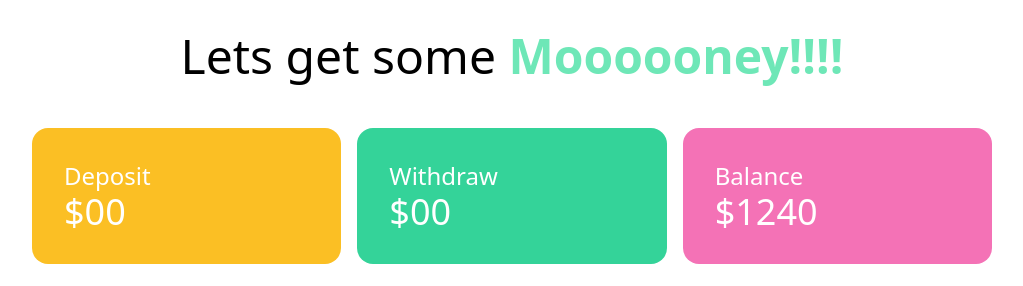
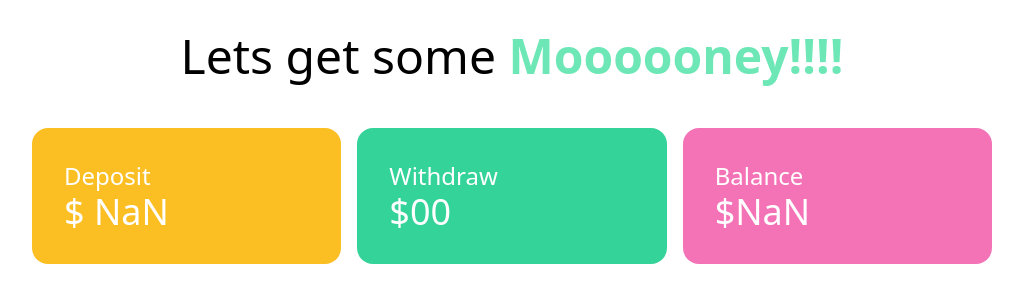
Before and after one commit to Hridoymozumder24/baap-er-bank, a plain HTML site: page banking.html in a window 1280 px wide. Both pictures are taken after a click on the button "Deposit Here". Shown: the top 286 px of the page, without its empty margins (128-1151 px from the left). Drawn offline with nearby package versions, Linux system fonts and the light colour scheme.

Commit message:
balancetotal

```diff
--- a/banking.html
+++ b/banking.html
@@ -17,7 +17,7 @@
                               <div class="grid grid-cols-3 gap-4 ">
                                        <div class="bg-yellow-400 p-8 rounded-2xl mt-4 text-white">
                                         <h3 class="text-2xl">Deposit</h3>
-                                        <h4 class="text-4xl">$00</h4>
+                                        <h4  class="text-4xl">$ <span id="deposit-total">00</span></h4>
                                        </div>
                                        <div class="bg-green-400 p-8 rounded-2xl mt-4 text-white">
                                         <h3 class="text-2xl">Withdraw</h3>
@@ -25,7 +25,7 @@
                                        </div>
                                        <div class="bg-pink-400 p-8 rounded-2xl mt-4 text-white">
                                         <h3 class="text-2xl">Balance</h3>
-                                        <h4 class="text-4xl">$1240</h4>
+                                        <h4 class="text-4xl">$<span id="balance-total">1240</span></h4>
                                        </div>
                               </div>
                     </section>
--- a/js/login.js
+++ b/js/login.js
@@ -1,6 +1,32 @@
 //deposit button handler
 
 document.getElementById('deposit-button').addEventListener('click',function(){
-          console.log("deposit button clicked")
+
+          // get the amount deposit
+
+          const depositInput = document.getElementById("deposit-input")
+          const newDepositAmountText = depositInput.value;
+          const newDepositAmount = parseFloat(newDepositAmountText);
+
+
+          const depositTotal = document.getElementById("deposit-total");
+          const previousDepositText =depositTotal.innerText;
+          const previousDepositAmount = parseFloat(previousDepositText)
+          const newDepositTotal = previousDepositAmount+newDepositAmount;
+
+
+         depositTotal.innerText=newDepositTotal;
+
+         // update account balance
+          const balanceTotal = document.getElementById("balance-total")
+          const balanceTotalText = balanceTotal.innerText;
+          const previousBalanceTotal = parseFloat(balanceTotalText);
+          const newBalanceTotal =previousBalanceTotal + newDepositAmount;
+          balanceTotal.innerText=newBalanceTotal;
+
+          //clear deposit input field
+
+          depositInput.value='';
+
 
 })
```
Also changed, not shown: js/bank.js (+0 -7 lines).
